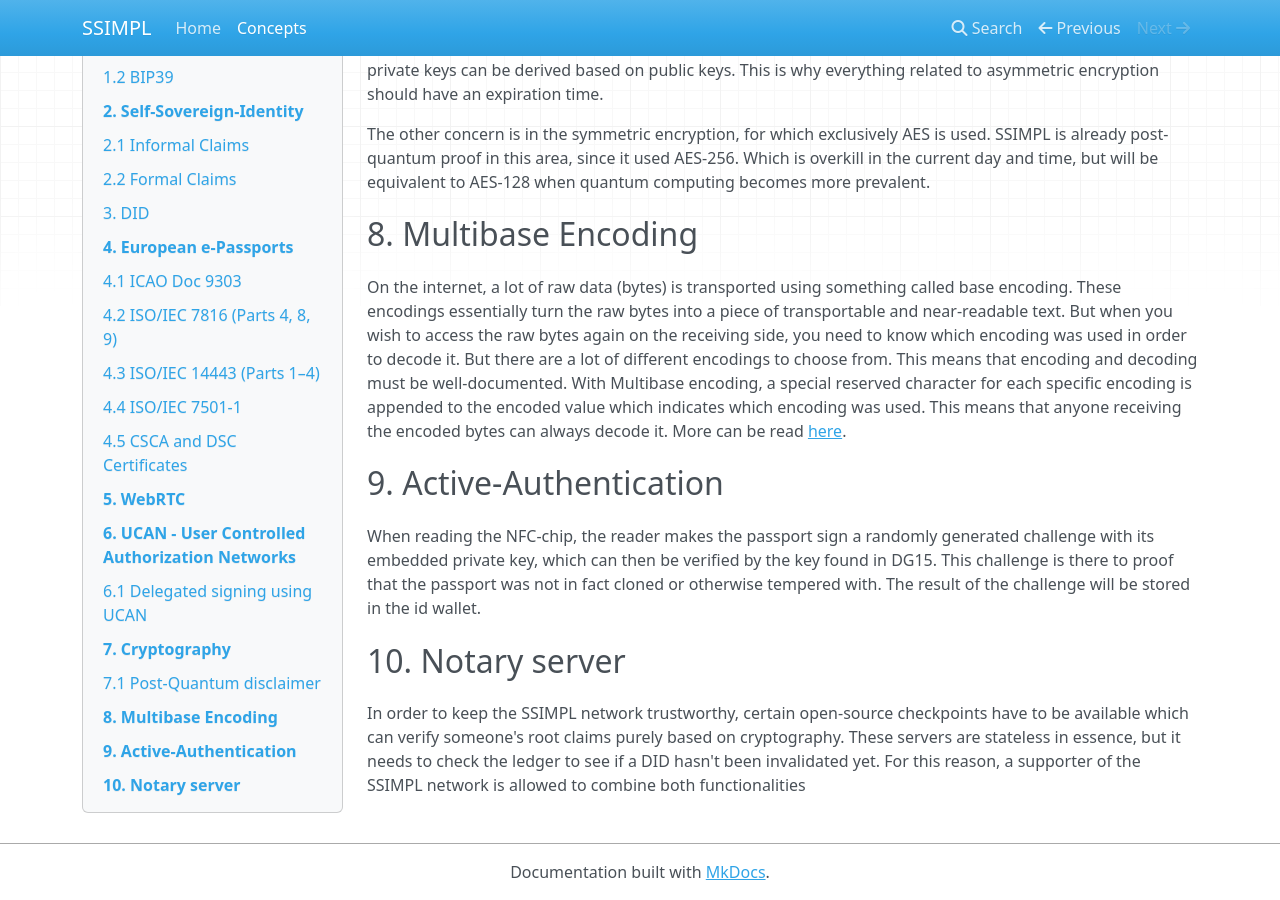
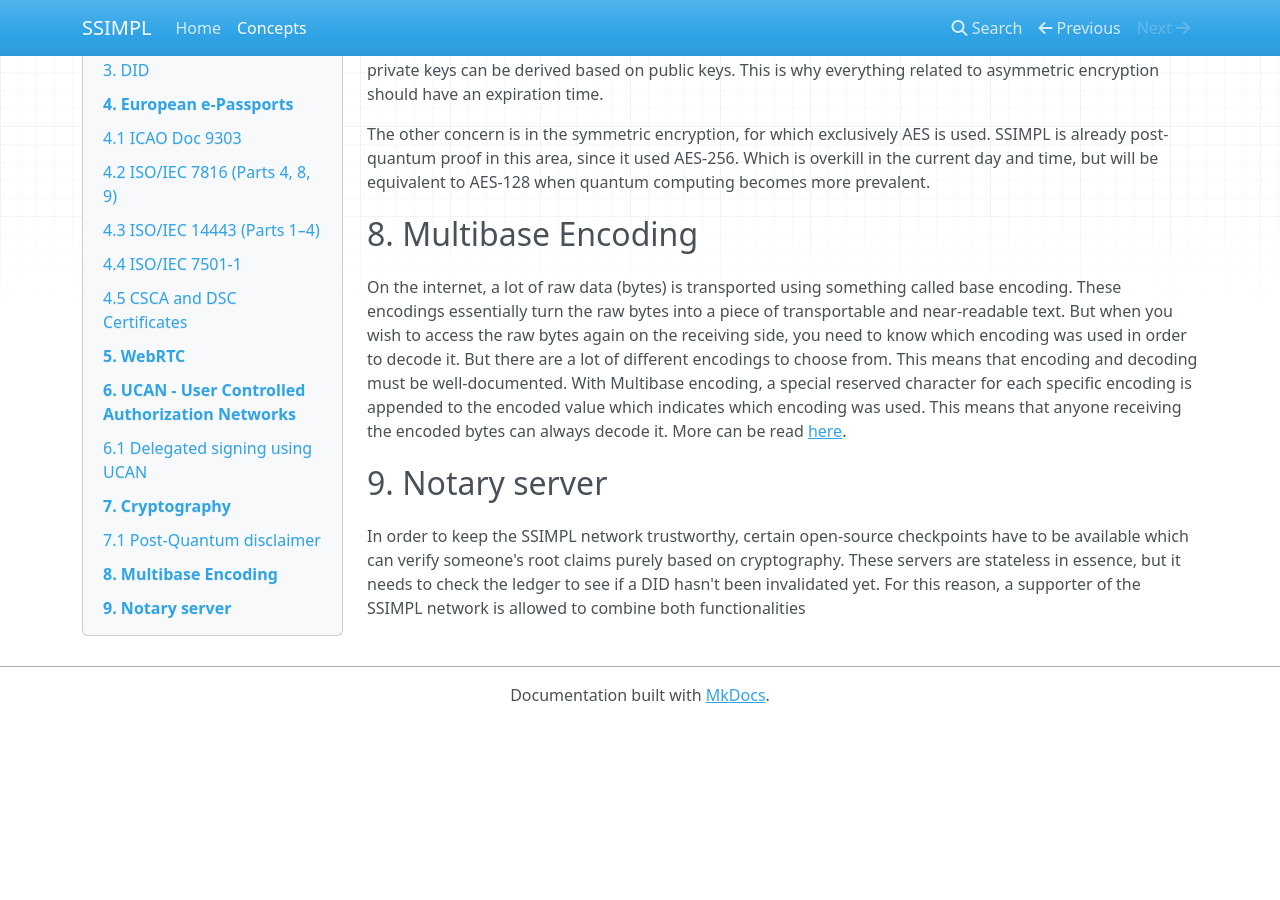
Before and after one commit to compilit/ssimpl, an MkDocs documentation site: the page built from docs/concepts.md, in a window 1280 px wide and 900 px high, scrolled down 5518 px. Built offline with MkDocs 1.6.1, drawn with Linux system fonts in a browser that asks for light colours; nearby versions of some CDN libraries; after the commit the page ends 6241 px from its top, so only the background shows below that.

Commit message:
chore: improved docs

```diff
--- a/docs/concepts.md
+++ b/docs/concepts.md
@@ -265,14 +265,7 @@ encoding, a special reserved character for each specific encoding is appended to
 encoding was used. This means that anyone receiving the encoded bytes can always decode it. More can be read
 <a href="https://w3c-ccg.github.io/multibase/">here</a>.
 
-# 9. Active-Authentication
-
-When reading the NFC-chip, the reader makes the passport sign a randomly generated challenge with its embedded private
-key, which can then be
-verified by the key found in DG15. This challenge is there to proof that the passport was not in fact cloned or
-otherwise tempered with. The result of the challenge will be stored in the id wallet.
-
-# 10. Notary server
+# 9. Notary server
 
 In order to keep the SSIMPL network trustworthy, certain open-source checkpoints have to be available which can verify
 someone's root claims purely based on cryptography. These servers are stateless in essence, but it needs to check the
```
Also changed, not shown: docs/index.md (+2 -2 lines), site/concepts/index.html, site/index.html, site/search/search_index.json.
